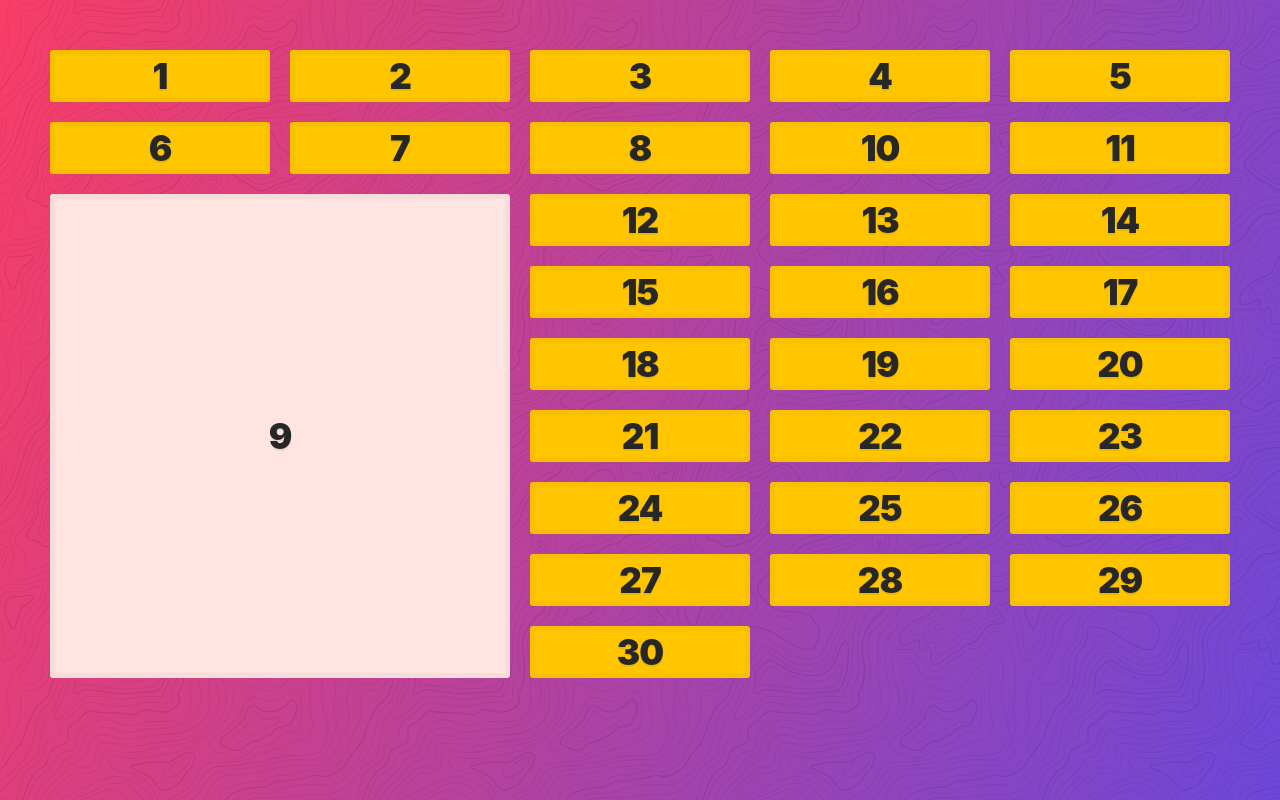
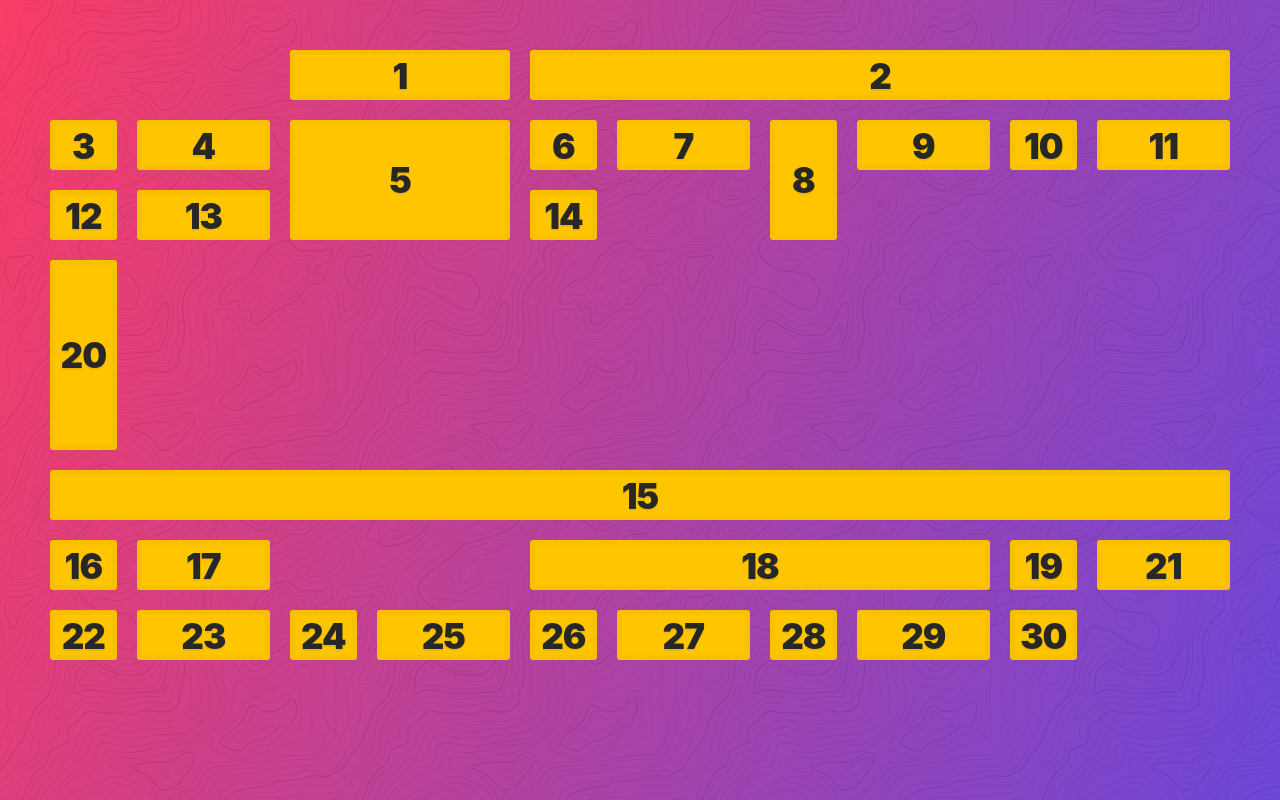
Before and after one commit to glitchedmob/wesbos-cssgrid, a website: page index.html in a window 1280 px wide. Drawn offline with Linux system fonts and the light colour scheme.

Commit message:
Lesson 11

```diff
--- a/index.html
+++ b/index.html
@@ -44,14 +44,37 @@
 		.container {
 			display: grid;
 			grid-gap: 20px;
-			grid-template-columns: repeat(5, 1fr);
-			grid-template-rows: repeat(9, 1fr)
+			grid-template-columns: repeat(5, 1fr 2fr);
+			grid-template-rows: repeat(10, 50px);
 		}
 
-		.item9 {
-			background: mistyrose;
-			grid-column: 1 / span 2;
-			grid-row: 3 / -1;
+		.item1 {
+			grid-column: 3 / 5;
+		}
+
+		.item2 {
+			grid-column: 5 / -1;
+		}
+
+		.item5 {
+			grid-column: span 2;
+			grid-row: span 2;
+		}
+
+		.item8 {
+			grid-row: span 2;
+		}
+
+		.item15 {
+			grid-column: 1 / -1;
+		}
+
+		.item18 {
+			grid-column: span 4 / 9;
+		}
+
+		.item20 {
+			grid-row: 4 / span 3;
 		}
 	</style>
 </body>
```
